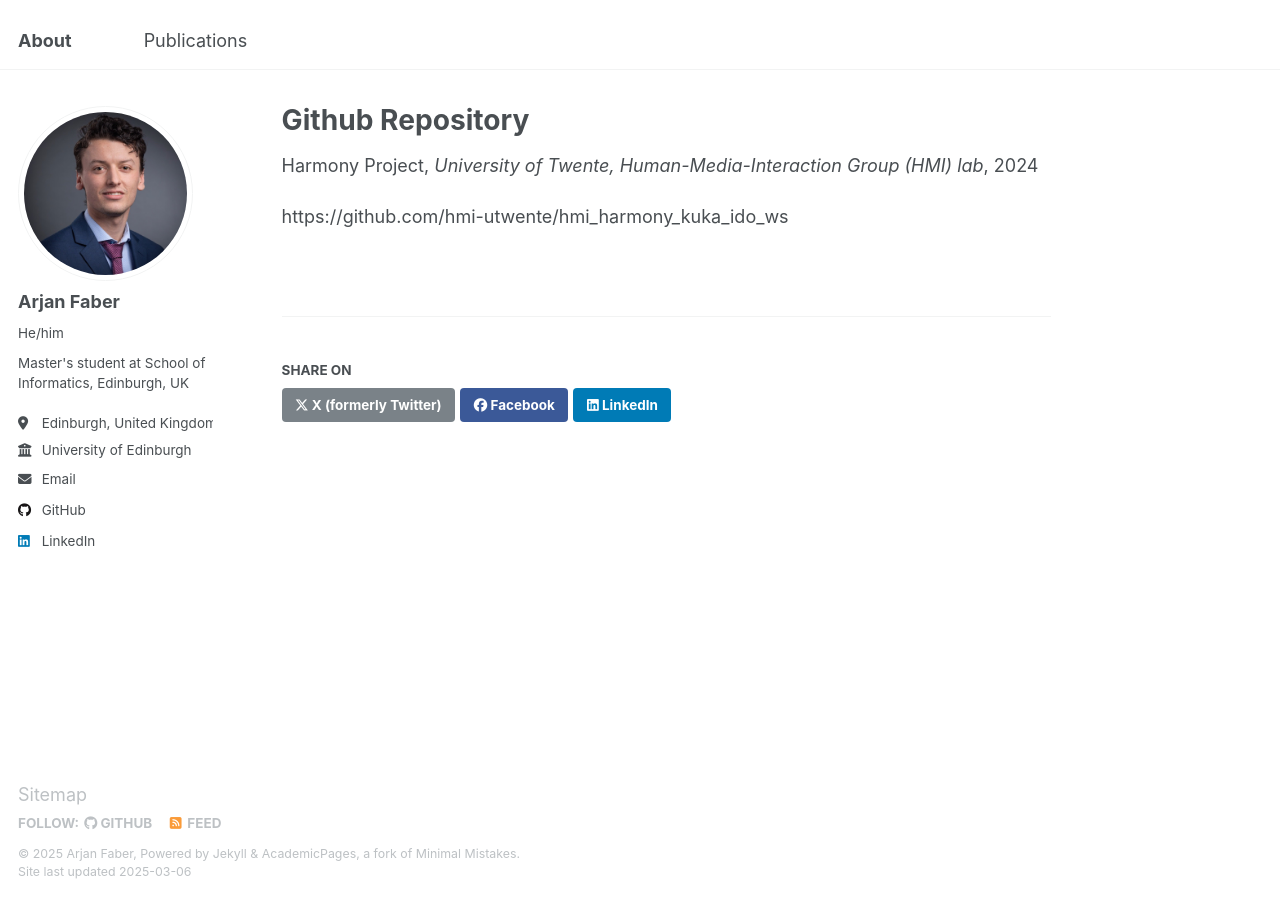
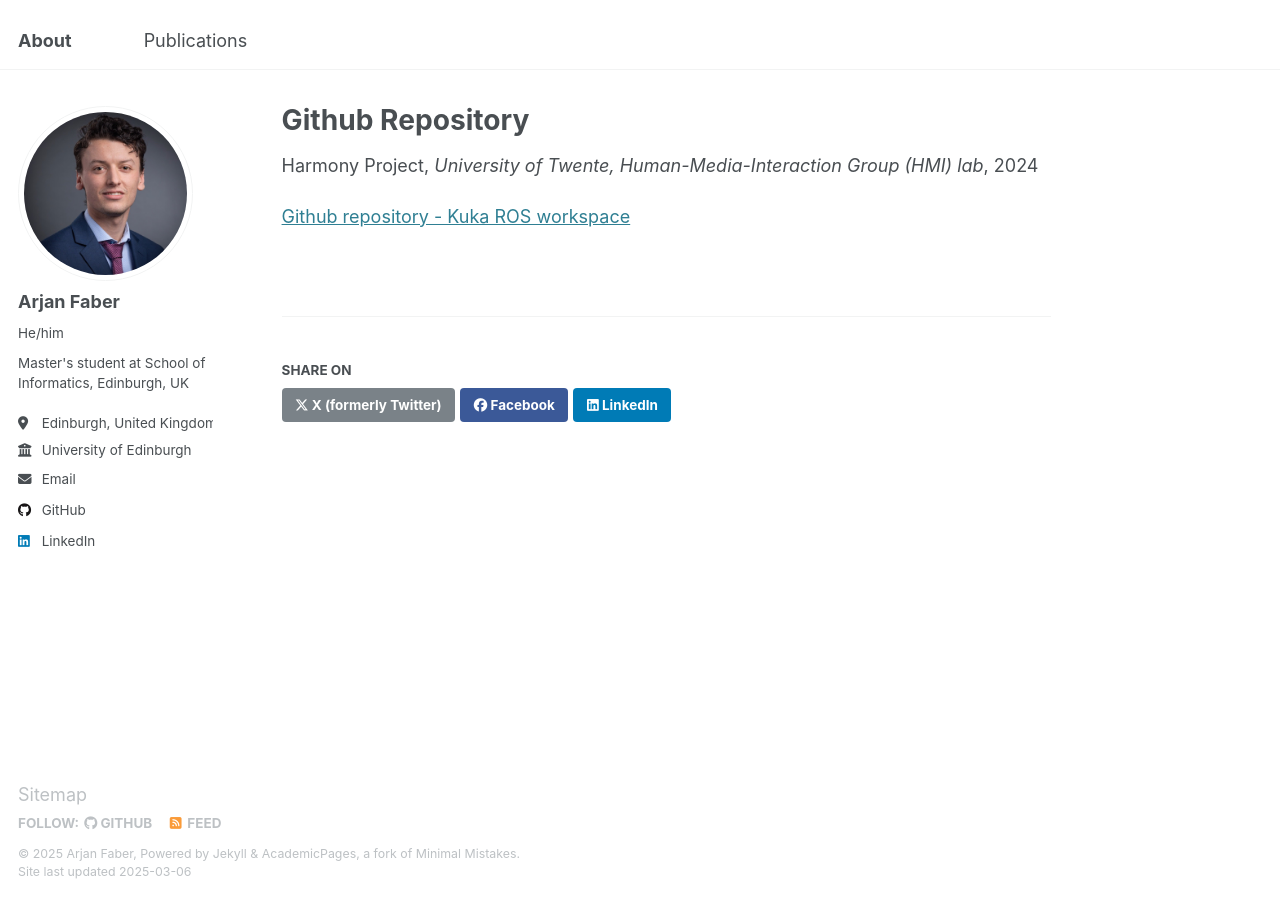
Before and after one commit to ArjFaber/arjfaber.github.io, a Jekyll site: the page built from _teaching/2014-spring-teaching-1.md, in a window 1280 px wide. Built offline with Jekyll 4.4.1, drawn with Linux system fonts in a browser that asks for light colours.

Commit message:
Update 2014-spring-teaching-1.md

```diff
--- a/_teaching/2014-spring-teaching-1.md
+++ b/_teaching/2014-spring-teaching-1.md
@@ -2,9 +2,9 @@
 title: "Github Repository"
 collection: teaching
 type: "Harmony Project"
-permalink: '/teaching'
+permalink: 2014-spring-teaching-1
 venue: "University of Twente, Human-Media-Interaction Group (HMI) lab"
 date: 2024-01-01
 location: "Enschede, Netherlands"
 ---
-https://github.com/hmi-utwente/hmi_harmony_kuka_ido_ws
+[Github repository - Kuka ROS workspace](https://github.com/hmi-utwente/hmi_harmony_kuka_ido_ws)
```
